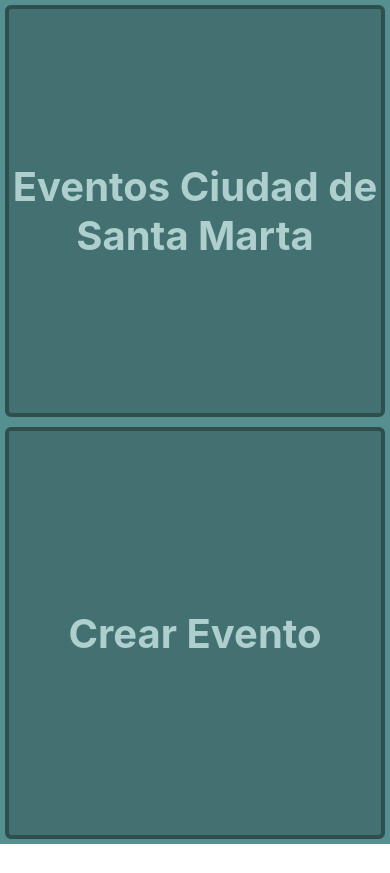
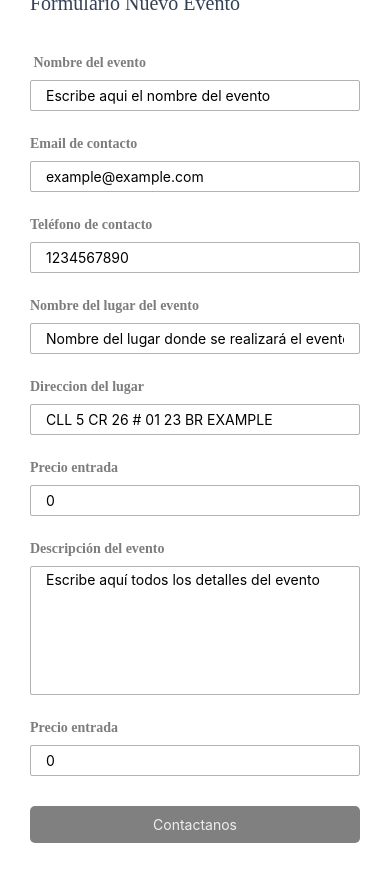
Before and after one commit to gio10herrera/EventosSantaMartaCli, a React Native app: screen / in a window 390 px wide. Before the commit the page ends 844 px from the top, so only its background shows below. Built offline with nearby package versions, Linux system fonts and the light colour scheme.

Commit message:
casi terminada falta el view de fecha y hora y colocar estilos de la app

```diff
--- a/App.tsx
+++ b/App.tsx
@@ -8,23 +8,12 @@
 import React from 'react';
 import type {PropsWithChildren} from 'react';
 import {
-  SafeAreaView,
-  ScrollView,
-  StatusBar,
   StyleSheet,
-  Text,
-  useColorScheme,
   View,
 } from 'react-native';
 
-import {
-  Colors,
-  DebugInstructions,
-  Header,
-  LearnMoreLinks,
-  ReloadInstructions,
-} from 'react-native/Libraries/NewAppScreen';
 import CompViewButtonEventos from './components/CompViewButtonEventos';
+import CompFormEvento from './components/CompFormEvento';
 
 
 
@@ -33,7 +22,7 @@ import CompViewButtonEventos from './components/CompViewButtonEventos';
 function App() {
   return (
     <View style = {styles.container}>
-      <CompViewButtonEventos></CompViewButtonEventos>
+      <CompFormEvento></CompFormEvento>
     </View>
   );
 }
--- /dev/null
+++ b/components/CompFormEvento.tsx
@@ -0,0 +1,216 @@
+import { useEffect, useState } from "react";
+import { Alert, Button, SafeAreaView, ScrollView, StyleSheet, Text, TextInput, TouchableOpacity, View } from "react-native";
+
+export default function CompFormEvento(){
+    const [nombreEvento, setNombreEvento] = useState("")
+  const [emailContacto, setEmailContacto] = useState("")
+  const [telContacto, setTelContacto] = useState("")
+  const [lugarEvento, setLugarEvento] = useState("")
+  const [direccionEvento, setDireccionEvento] = useState("")
+  const [precioEvento, setPrecioEvento] = useState(0)
+  const [descripEvento, setDescripEvento] = useState("")
+  const [ready, setReady] = useState(false)
+
+  const submit = () => {
+    Alert.alert("Datos enviados", "Datos enviados correctamente",[{text:"ACEPTAR"}])
+  }
+
+  const handleDescripChange = (descr: string) => {
+    setDescripEvento(descr)
+  }
+
+  const handlePrecioChange = (precio: string) => {
+    const p = parseFloat(precio)
+    if(!isNaN(p)){
+      setPrecioEvento(p)
+    }else {
+      setPrecioEvento(0)
+    }
+  }
+
+  const handleDireccionChange = (dir: string) => {
+    setDireccionEvento(dir)
+  }
+
+  const handleLugarChange = (lugar: string) => {
+    setLugarEvento(lugar)
+  }
+
+  const handleTelChange = (tel: string) => {
+    setTelContacto(tel)
+  }
+
+  const handleEmailChange = (email: string) => {
+    setEmailContacto(email)
+  }
+
+
+  const handleNombreChange = (nombre: string) => {
+    setNombreEvento(nombre)
+  }
+
+  //verificamos si los campos estan llenos para controlar el disabled o enabled del boton
+  useEffect(() => {
+    if (nombreEvento != "" && emailContacto != "" && telContacto != "" && lugarEvento != "" && direccionEvento != "" && precioEvento != 0 && descripEvento != "") {
+      setReady(true);
+    } else {
+      setReady(false);
+    }
+  }, [nombreEvento, emailContacto, telContacto, lugarEvento, direccionEvento, precioEvento, descripEvento]);
+
+  return (
+    <SafeAreaView>
+      <ScrollView>
+        <View style={styles.Container}>
+          <Text style={styles.titulo}>Formulario nuevo evento</Text>
+
+          <View style={styles.textInputsCont}>
+            <Text style={styles.textLabels}> Nombre del evento </Text>
+            <TextInput
+              style={styles.textInput}
+              placeholder={"Escribe aqui el nombre del evento"}
+              value={nombreEvento}
+              onChangeText={handleNombreChange}
+            />
+          </View>
+
+          <View style={styles.textInputsCont}>
+            <Text style={styles.textLabels}>Email de contacto</Text>
+            <TextInput
+              style={styles.textInput}
+              placeholder={"example@example.com"}
+              value={emailContacto}
+              onChangeText={handleEmailChange}
+            />
+          </View>
+
+          <View style={styles.textInputsCont}>
+            <Text style={styles.textLabels}>Teléfono de contacto</Text>
+            <TextInput
+              style={styles.textInput}
+              placeholder={"1234567890"}
+              value={telContacto}
+              onChangeText={handleTelChange}
+            />
+          </View>
+
+          <View style={styles.textInputsCont}>
+            <Text style={styles.textLabels}>Nombre del lugar del evento</Text>
+            <TextInput
+              style={styles.textInput}
+              placeholder={"Nombre del lugar donde se realizará el evento"}
+              value={lugarEvento}
+              onChangeText={handleLugarChange}
+            />
+          </View>
+
+          <View style={styles.textInputsCont}>
+            <Text style={styles.textLabels}>Direccion del lugar</Text>
+            <TextInput
+              style={styles.textInput}
+              placeholder={"CLL 5 CR 26 # 01 23 BR EXAMPLE"}
+              value={direccionEvento}
+              onChangeText={handleDireccionChange}
+            />
+          </View>
+
+          <View style={styles.textInputsCont}>
+            <Text style={styles.textLabels}>Precio entrada</Text>
+            <TextInput
+              style={styles.textInput}
+              placeholder={"$"}
+              value={precioEvento.toString()}
+              onChangeText={handlePrecioChange}
+            />
+          </View>
+
+          <View style={styles.textInputsCont}>
+            <Text style={styles.textLabels}>Descripción del evento</Text>
+            <TextInput
+              style={[styles.textInput, styles.multilinea]}
+              placeholder={"Escribe aquí todos los detalles del evento"}
+              value={descripEvento}
+              onChangeText={handleDescripChange}
+              numberOfLines={7}
+              multiline={true}
+            />
+          </View>
+
+          <View style={styles.textInputsCont}>
+            <Text style={styles.textLabels}>Precio entrada</Text>
+            <TextInput
+              style={styles.textInput}
+              placeholder={"$"}
+              value={precioEvento.toString()}
+              onChangeText={handlePrecioChange}
+            />
+          </View>
+
+          <TouchableOpacity
+            style={[
+              styles.EstiloBoton,
+              {
+                backgroundColor: ready ? "#4630EB" : "grey",
+              },
+            ]}
+            disabled={!ready}
+            onPress={submit}>
+            <Text style={styles.buttonStyleText}> Contactanos </Text>
+          </TouchableOpacity>
+        </View>
+      </ScrollView>
+    </SafeAreaView>
+  );
+}
+
+//Estilos
+const styles = StyleSheet.create({
+    Container: {
+      height: "100%",
+      paddingHorizontal: 30,
+      backgroundColor: "#fff",
+    },
+    titulo: {
+      fontSize: 20,
+      color: "#344055",
+      fontWeight: "500",
+      paddingTop: 20,
+      paddingBottom: 15,
+      fontFamily: "JosefinSans_500Medium",
+      textTransform: "capitalize",
+    },
+
+    textInputsCont: {
+      marginTop: 20,
+    },
+    textLabels: {
+      fontWeight: "bold",
+      // fontSize: 15,
+      color: "#7d7d7d",
+      paddingBottom: 5,
+      fontFamily: "JosefinSans_300Light",
+      lineHeight: 25,
+    },
+    textInput: {
+      borderWidth: 1,
+      borderColor: "rgba(0, 0, 0, 0.3)",
+      paddingHorizontal: 15,
+      paddingVertical: 6,
+      borderRadius: 2,
+    },
+    multilinea: {
+      paddingVertical: 4,
+    },
+    EstiloBoton: {
+      borderRadius: 5,
+      paddingVertical: 10,
+      paddingHorizontal: 18,
+      display: "flex",
+      justifyContent: "center",
+      alignItems: "center",
+      marginVertical: 30,
+    },
+    buttonStyleText: {
+      color: "#eee",
+    }
+  });
```
